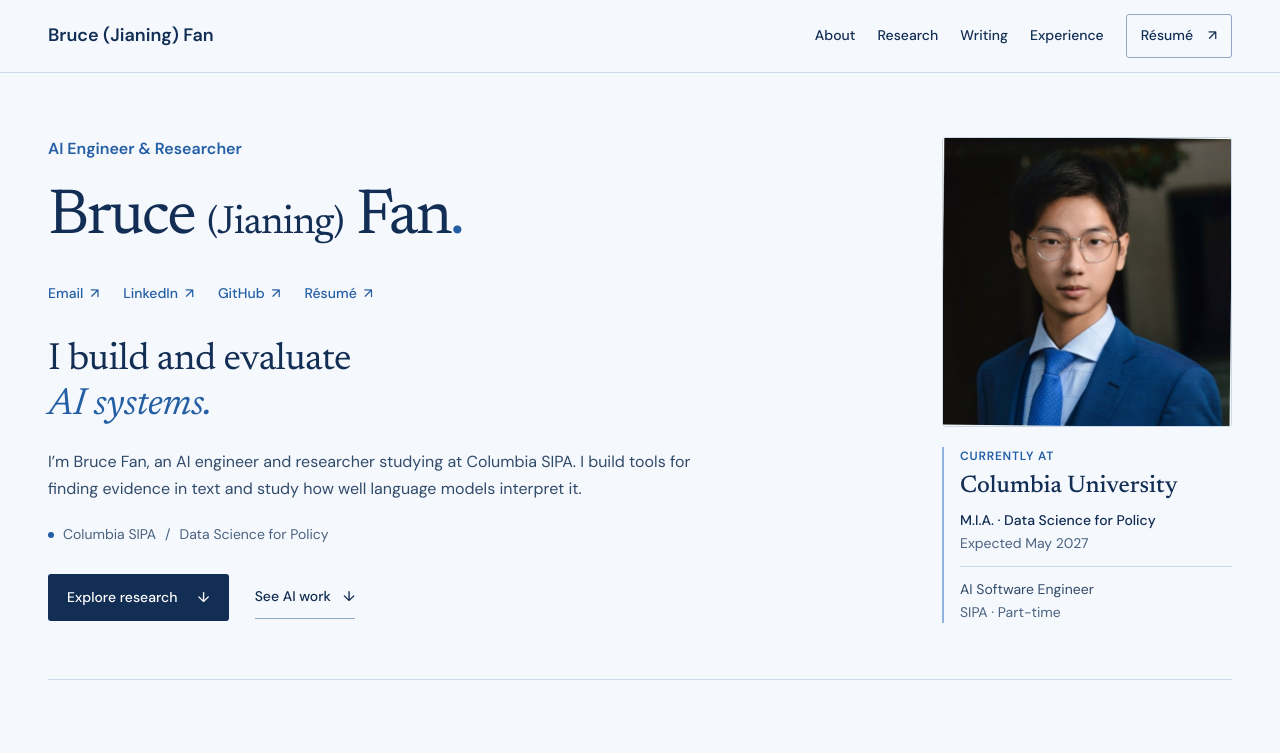
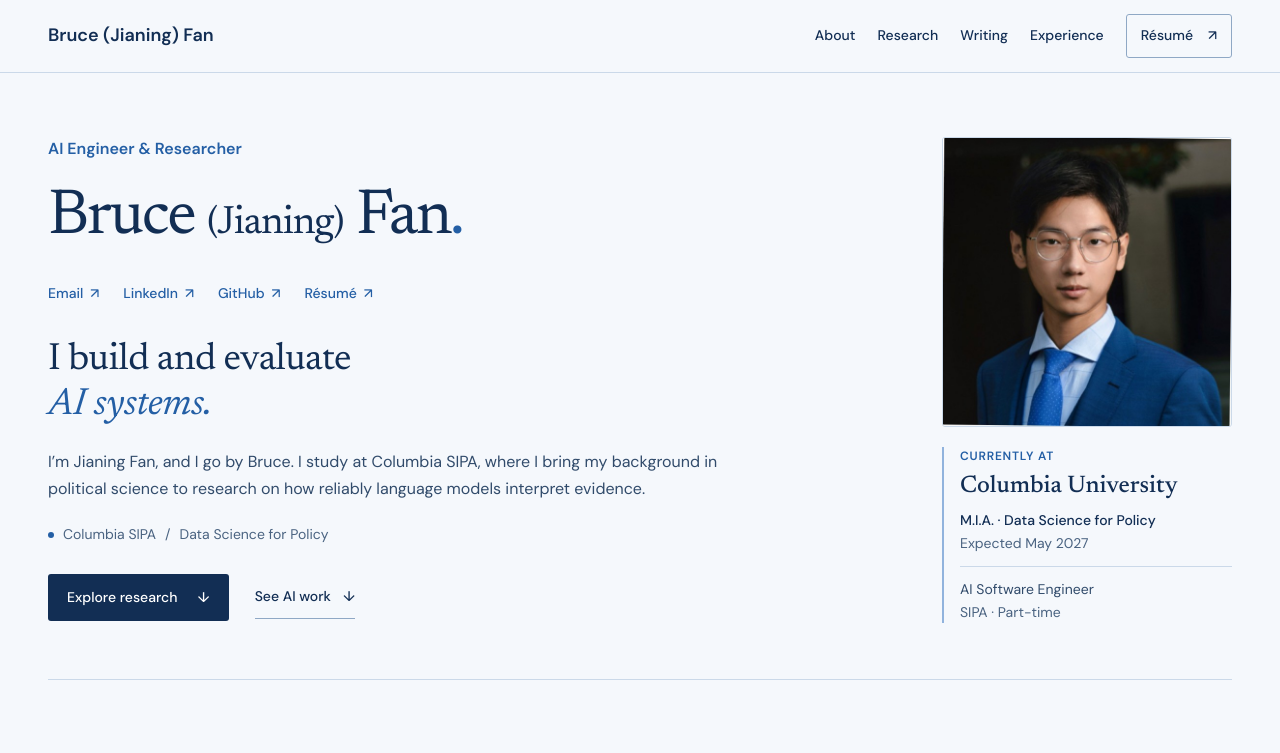
Before and after one commit to brucefjn/brucefjn.github.io, a plain HTML site: page index.html in a window 1280 px wide. Shown: the top 753 px of the page. Drawn offline with Linux system fonts and the light colour scheme.

Commit message:
Introduce Jianing Fan by his academic name and everyday name

```diff
--- a/index.html
+++ b/index.html
@@ -4,14 +4,14 @@
   <meta charset="utf-8">
   <meta name="viewport" content="width=device-width, initial-scale=1">
   <meta name="theme-color" content="#f5f8fc">
-  <meta name="description" content="I’m Bruce Fan, an AI engineer and researcher studying at Columbia SIPA. I build tools for finding evidence in text and study how well language models interpret it.">
+  <meta name="description" content="I’m Jianing Fan, and I go by Bruce. I study at Columbia SIPA, where I bring my background in political science to research on how reliably language models interpret evidence.">
   <meta name="robots" content="index, follow, max-image-preview:large">
   <meta name="author" content="Bruce (Jianing) Fan">
   <meta name="google-site-verification" content="AcnnoqSNNENrwFHtWpP3qABmdTqIFH3rlTODrm093kM">
   <link rel="canonical" href="https://brucefjn.github.io/">
   <meta property="og:site_name" content="Bruce (Jianing) Fan">
   <meta property="og:title" content="Bruce (Jianing) Fan">
-  <meta property="og:description" content="I’m Bruce Fan, an AI engineer and researcher studying at Columbia SIPA. I build tools for finding evidence in text and study how well language models interpret it.">
+  <meta property="og:description" content="I’m Jianing Fan, and I go by Bruce. I study at Columbia SIPA, where I bring my background in political science to research on how reliably language models interpret evidence.">
   <meta property="og:type" content="profile">
   <meta property="og:url" content="https://brucefjn.github.io/">
   <meta property="og:locale" content="en_US">
@@ -22,7 +22,7 @@
   <meta property="og:image:alt" content="Portrait of Bruce (Jianing) Fan">
   <meta name="twitter:card" content="summary">
   <meta name="twitter:title" content="Bruce (Jianing) Fan">
-  <meta name="twitter:description" content="I’m Bruce Fan, an AI engineer and researcher studying at Columbia SIPA. I build tools for finding evidence in text and study how well language models interpret it.">
+  <meta name="twitter:description" content="I’m Jianing Fan, and I go by Bruce. I study at Columbia SIPA, where I bring my background in political science to research on how reliably language models interpret evidence.">
   <meta name="twitter:image" content="https://brucefjn.github.io/assets/bruce-jianing-fan-portrait.jpeg">
   <meta name="twitter:image:alt" content="Portrait of Bruce (Jianing) Fan">
   <title>Bruce (Jianing) Fan</title>
@@ -102,7 +102,7 @@
           <a href="assets/bruce-jianing-fan-resume.pdf" target="_blank" rel="noopener">Résumé <span aria-hidden="true">↗</span></a>
         </div>
         <p class="hero-statement">I build and evaluate<br><em>AI systems.</em></p>
-        <p class="hero-description">I’m Bruce Fan, an AI engineer and researcher studying at Columbia SIPA. I build tools for finding evidence in text and study how well language models interpret it.</p>
+        <p class="hero-description">I’m Jianing Fan, and I go by Bruce. I study at Columbia SIPA, where I bring my background in political science to research on how reliably language models interpret evidence.</p>
         <p class="hero-location"><span class="location-dot" aria-hidden="true"></span> Columbia SIPA <span aria-hidden="true">/</span> Data Science for Policy</p>
         <div class="hero-current">
           <div class="affiliation-academic">
@@ -423,7 +423,7 @@
     <section class="contact" id="contact" aria-labelledby="contact-title">
       <div class="container contact-inner">
         <div><p class="eyebrow">Continue the conversation</p><h2 id="contact-title">Let’s work on<br>a good question.</h2><p>I’m interested in AI engineering opportunities, research collaborations, and conversations across technology and public policy.</p></div>
-        <div class="contact-links"><a class="email-link" href="mailto:jf3774@columbia.edu">jf3774@columbia.edu <span aria-hidden="true">↗</span></a><div><a href="https://github.com/brucefjn" target="_blank" rel="noopener">GitHub ↗</a><a href="https://www.linkedin.com/in/brucefjn/" target="_blank" rel="noopener">LinkedIn ↗</a><a href="assets/bruce-jianing-fan-resume.pdf" target="_blank" rel="noopener">Résumé ↗</a></div></div>
+        <div class="contact-links"><a class="email-link" href="mailto:jf3774@columbia.edu">jf3774@columbia.edu <span aria-hidden="true">↗</span></a><div><a href="https://github.com/brucefjn" target="_blank" rel="noopener">GitHub ↗</a><a href="https://www.linkedin.com/in/brucefjn/" target="_blank" rel="noopener">Bruce Fan on LinkedIn ↗</a><a href="assets/bruce-jianing-fan-resume.pdf" target="_blank" rel="noopener">Résumé ↗</a></div></div>
       </div>
     </section>
   </main>
```
